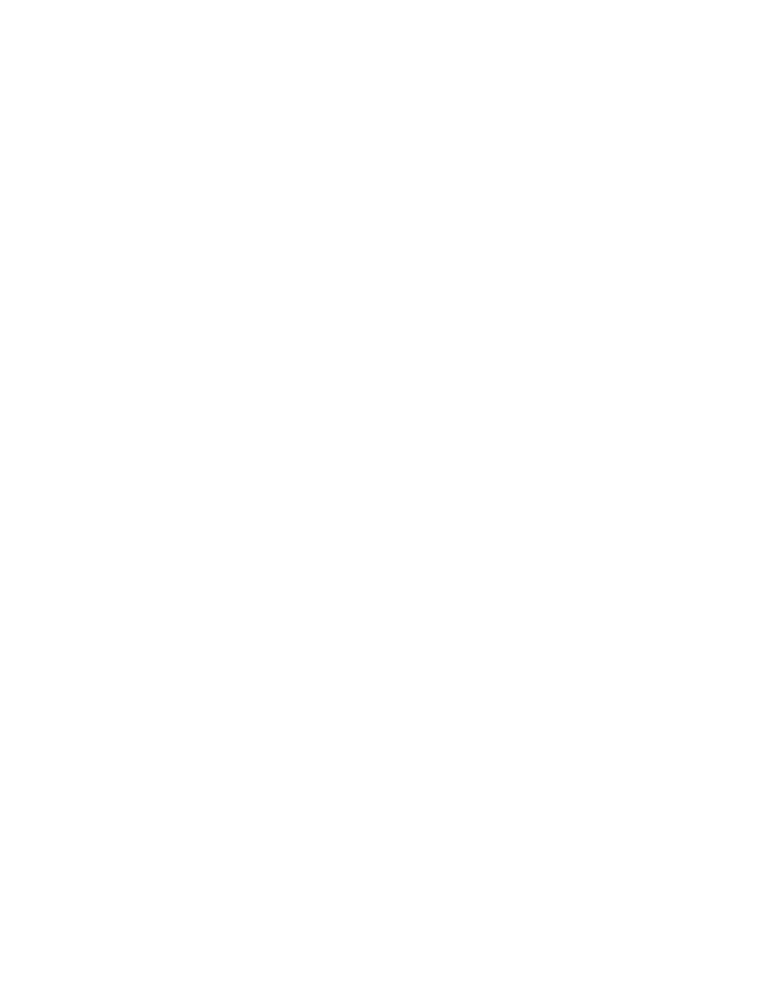
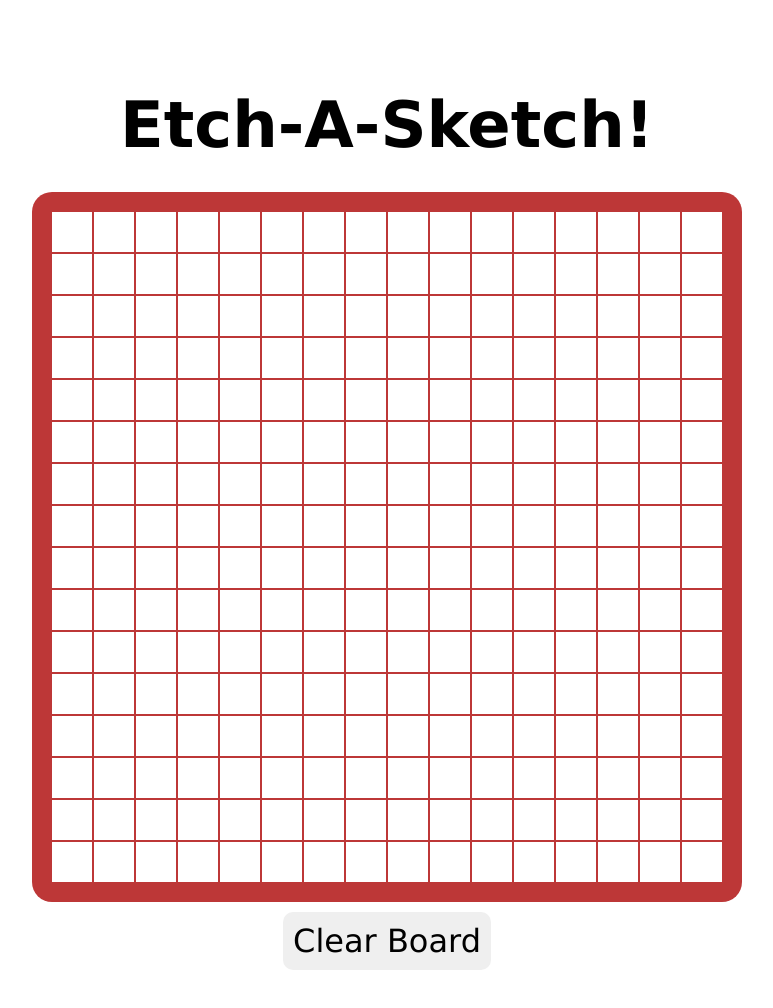
Before and after one commit to addper345/etch-a-sketch, a plain HTML site: page index.html in a window 1280 px wide. Shown: the whole page, without its empty margins (253-1026 px from the left). Before the commit the page ends 800 px from the top, so only its background shows below. Drawn offline with Linux system fonts and the light colour scheme.

Commit message:
fixed bugs with the clear grid button

```diff
--- a/etch.js
+++ b/etch.js
@@ -0,0 +1,48 @@
+function createGrid() {
+    let container = null;
+    if(document.querySelector("#container") != null){
+        container = document.querySelector("#container")
+    }
+    else {
+        container = document.createElement('div');
+        container.setAttribute('id', 'container');
+    }
+    for(let i = 0; i<16; i++)
+    {
+        let subcontainer = document.createElement("div");
+        subcontainer.style.display = "flex";
+        subcontainer.classList.add("subcontainer");
+        for(let i = 0; i<16; i++)
+        {
+            let square = document.createElement("div");
+            square.style.display = "flex";
+            square.classList.add("square");
+            subcontainer.appendChild(square);
+        }
+        container.appendChild(subcontainer);
+        let body = document.querySelector("body");
+        let button = document.querySelector('button');
+        body.insertBefore(container, button);
+
+
+    }
+}
+
+function clearGrid () {
+    document.querySelector("#container").remove();
+    createGrid();
+    giveListeners();
+}
+
+createGrid();
+giveListeners();
+
+function giveListeners() {
+const squares = document.querySelectorAll(".square");
+squares.forEach((square) => square.addEventListener('mouseover', () => {
+    square.style.backgroundColor = "blue";
+}))
+}
+
+button = document.querySelector('.btn');
+button.addEventListener("click", () => clearGrid());
--- a/index.html
+++ b/index.html
@@ -5,7 +5,9 @@
         <link rel="Stylesheet" href="style.css">
     </head>
     <body>
+        <h1>Etch-A-Sketch!</h1>
         <div id="container"></div>
+        <button class="btn">Clear Board</button>
         <script src="etch.js"></script>
     </body>
 </html>
--- a/style.css
+++ b/style.css
@@ -0,0 +1,61 @@
+#container {
+    display: flex;
+    border-radius: 20px;
+    flex-direction: column;
+    background-color: rgb(189, 55, 55);
+    padding: 20px;
+    align-items: center;
+    gap: 2px;
+    width: fit-content;
+    margin: 0 auto;
+
+}
+
+h1 {
+    font-size: 4em;
+    font-family:'Lucida Sans', 'Lucida Sans Regular', 'Lucida Grande', 'Lucida Sans Unicode', Geneva, Verdana, sans-serif;
+    margin: 30px auto;
+    width: fit-content;
+}
+
+body {
+    padding: 50px;
+    display: flex;
+    flex-direction: column;
+    align-items: center;
+}
+
+.square {
+    min-width: 40px;
+    min-height: 40px;
+    background-color: white;
+}
+
+.subcontainer {
+    gap: 2px;
+    flex:content;
+    width: fit-content;
+}
+
+button {
+    font-family:'Lucida Sans', 'Lucida Sans Regular', 'Lucida Grande', 'Lucida Sans Unicode', Geneva, Verdana, sans-serif;
+    font-size: 2em;
+    width: fit-content;
+    height: fit-content;
+    padding: 10px;
+    margin: 10px auto;
+    margin-left: auto;
+    margin-right: auto;
+    border-style: none;
+    border-radius: 10px;
+}
+
+.squares:hover {
+    transform: scale(1.05);
+    transition: 0.2s;
+}
+
+button:hover {
+    transform: scale(1.1);
+    transition: 0.2s;
+}
```
